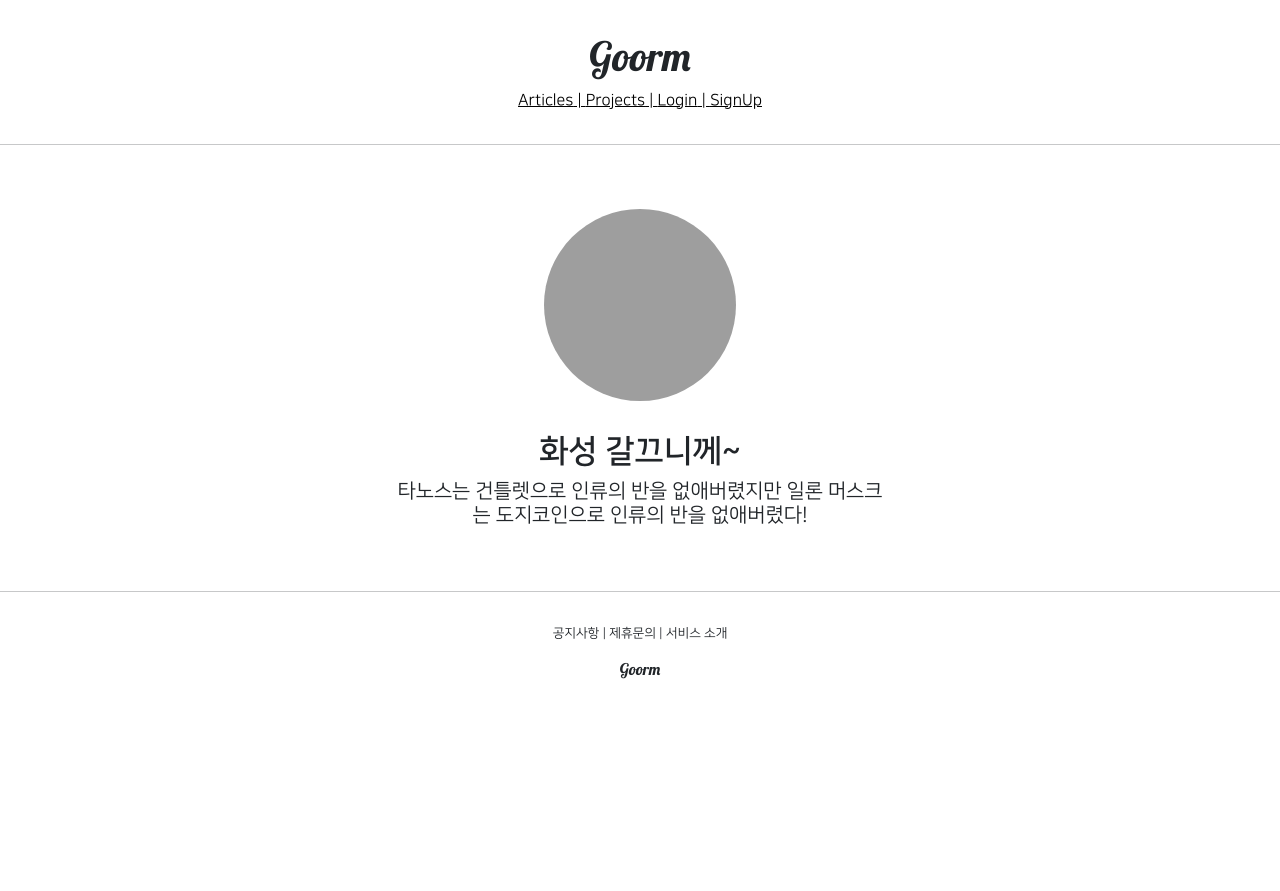
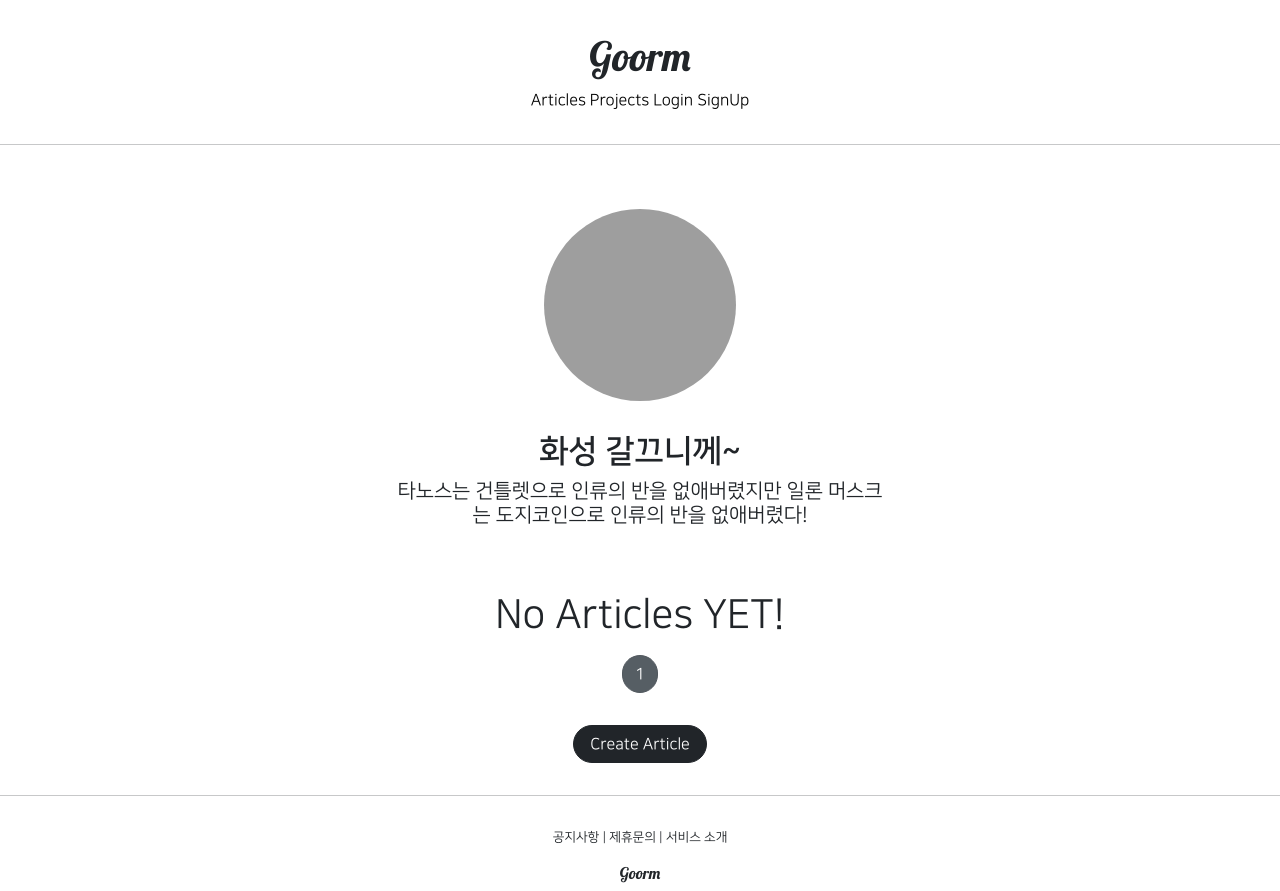
Before and after one commit to seriouslysilly21612/goormPractice, a Django app: page /projects/detail/1 in a window 1280 px wide. Before the commit the page ends 679 px from the top, so only its background shows below. Run offline with Django 4.2, Linux system fonts and the light colour scheme; data comes from the database, SQL or seed files in the repository; both versions use the stored data as it was after the commit; some libraries are stand-ins or nearby versions; grey boxes are pictures that could not be loaded.

Commit message:
djust django course 41 commit

```diff
--- a/articleapp/forms.py
+++ b/articleapp/forms.py
@@ -6,4 +6,4 @@
 class ArticleCreationForm(ModelForm):
     class Meta:
         model = Article
-        fields = ['title', 'image', 'content']
+        fields = ['title', 'image', 'project', 'content']
--- a/articleapp/models.py
+++ b/articleapp/models.py
@@ -1,11 +1,15 @@
 from django.contrib.auth.models import User
 from django.db import models
+
+from projectapp.models import Project
+
 
 # Create your models here.
 
 
 class Article(models.Model):
     writer = models.ForeignKey(User, on_delete=models.SET_NULL, related_name='article', null=True)
+    project = models.ForeignKey(Project, on_delete=models.SET_NULL, related_name='article', null=True)
 
     title = models.CharField(max_length=200, null=True)
     image = models.ImageField(upload_to='article/', null=False)
--- a/projectapp/templates/projectapp/detail.html
+++ b/projectapp/templates/projectapp/detail.html
@@ -15,6 +15,13 @@
           </h5>
 
       </div>
+
+      <div>
+
+          {% include 'snippets/list_fragment.html' with article_list=object_list %}
+
+      </div>
+
   </div>
 
 {% endblock %}
--- a/projectapp/views.py
+++ b/projectapp/views.py
@@ -3,7 +3,9 @@
 from django.urls import reverse
 from django.utils.decorators import method_decorator
 from django.views.generic import ListView, CreateView, DetailView
+from django.views.generic.list import MultipleObjectMixin
 
+from articleapp.models import Article
 from projectapp.forms import ProjectCreationForm
 from projectapp.models import Project
 
@@ -21,10 +23,16 @@
         return reverse('projectapp:detail', kwargs={'pk': self.object.pk})
 
 
-class ProjectDetailView(DetailView):
+class ProjectDetailView(DetailView, MultipleObjectMixin):
     model = Project
     context_object_name = 'target_project'
     template_name = 'projectapp/detail.html'
+
+    paginate_by = 12
+
+    def get_context_data(self, **kwargs):
+        object_list = Article.objects.filter(project=self.get_object())
+        return super(ProjectDetailView, self).get_context_data(object_list=object_list, **kwargs)
 
 
 class ProjectListView(ListView):
--- a/static/base.css
+++ b/static/base.css
@@ -31,15 +31,16 @@
 
 a {
     color: black;
+    text-decoration: none;
 }
 
 a:hover {
-    color: black;
-    text-decoration: none;
+    color: blue;
+    text-decoration: underline;
 }
 
 .goorm_header_nav {
-    margin: 0 1rem;
+    margin: 0 2rem;
 }
 
 .goorm_header_navbar {
--- a/templates/header.html
+++ b/templates/header.html
@@ -6,21 +6,21 @@
 
         <div style="goorm_header_navbar">
             <a href="{% url 'articleapp:list' %}" style="goorm_header_nav">
-                <span>Articles</span> |
+                <span>Articles</span>
             </a>
             <a href="{% url 'projectapp:list' %}" style="goorm_header_nav">
-                <span>Projects</span> |
+                <span>Projects</span>
             </a>
             {% if not user.is_authenticated %}
             <a href="{% url 'accountapp:login' %}?next={{ request.path }}" style="goorm_header_nav">
-                <span>Login</span> |
+                <span>Login</span>
             </a>
             <a href="{% url 'accountapp:create' %}" style="goorm_header_nav">
                 <span>SignUp</span>
             </a>
             {% else %}
             <a href="{% url 'accountapp:detail' pk=user.pk %}" style="goorm_header_nav">
-                <span>MyPage</span> |
+                <span>MyPage</span>
             </a>
             <a href="{% url 'accountapp:logout' %}?next={{ request.path }}" style="goorm_header_nav">
                 <span>Logout</span>
--- /dev/null
+++ b/templates/snippets/list_fragment.html
@@ -0,0 +1,50 @@
+
+{% load static %}
+
+<style>
+
+    .container {
+        padding: 0;
+        margin: 0, auto;
+    }
+
+    .container a {
+      width: 40%;
+      max-width: 250px;
+    }
+
+    .container div {
+      display: flex;
+      justify-content: center;
+      align-items: center;
+      border-radius: 1rem;
+    }
+
+    .container img {
+      width: 100%;
+      border-radius: 1rem;
+    }
+
+</style>
+    {% if article_list %}
+    <div class="container">
+        {% for article in article_list %}
+        <a href="{% url 'articleapp:detail' pk=article.pk %}">
+            {% include 'snippets/card.html' with article=article %}
+        </a>
+        {% endfor %}
+    </div>
+    <script src="{% static 'js/magicgrid.js' %}"></script>
+    {% else %}
+    <div class="text-center">
+        <h1>No Articles YET!</h1>
+    </div>
+    {% endif %}
+
+    {% include 'snippets/pagination.html' with page_obj=page_obj %}
+
+    <div style="text-align: center;">
+        <a href="{% url 'articleapp:create' %}" class="btn btn-dark rounded-pill mt-3 mb-3 px-3">
+            Create Article
+        </a>
+    </div>
```
Also changed, not shown: accountapp/templates/accountapp/detail.html (+14 -0 lines), accountapp/views.py (+9 -1 lines), articleapp/migrations/0003_article_project.py (added), db.sqlite3, projectapp/migrations/0002_alter_project_title.py (added).
